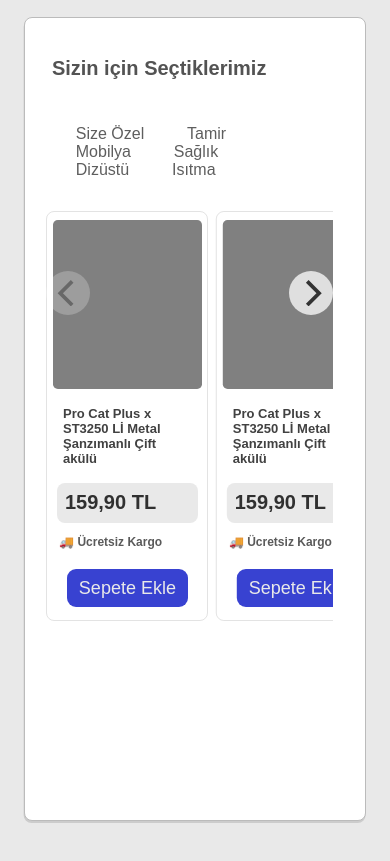
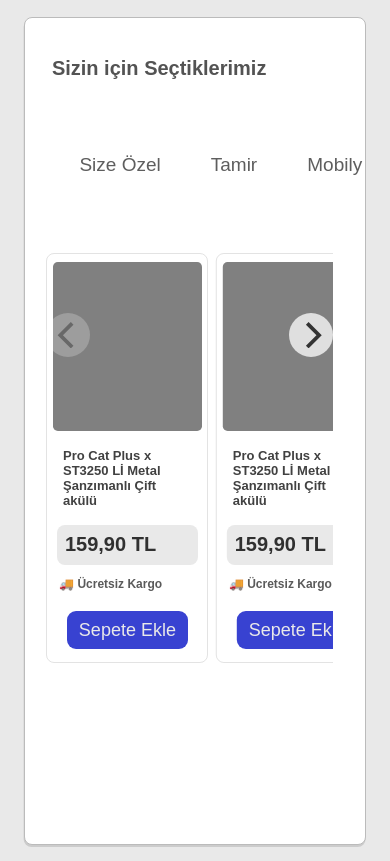
Before and after one commit to egeyil/segmentify-frontend, a plain HTML site: page index.html in a window 390 px wide. Drawn offline with Linux system fonts and the light colour scheme.

Commit message:
more layout changes and added slider for small screens

```diff
--- a/app.js
+++ b/app.js
@@ -1,9 +1,8 @@
 //==========SLIDER LIBRARY FLICKITY==============//
 
-const elem = document.querySelector('.main-carousel');
+const products = document.querySelector('.main-carousel');
 
-
-var flkty = new Flickity( elem, {
+var flkty = new Flickity( products, {
   // options
   accessibility: true,
   // groupCells: 4,
@@ -11,5 +10,6 @@
   imagesLoaded: true,
   lazyLoad: true,
   pageDots: false,
-  prevNextButtons: true
+  prevNextButtons: true,
+  resize: true
 });
--- a/styles.css
+++ b/styles.css
@@ -95,6 +95,7 @@
 main {
     min-height: 95vh;
     margin: 2vh 4vw;
+
 }
 
 main > h1 {
@@ -105,30 +106,31 @@
 /* ===========SIDEBAR============== */
 
 .sidebar {
+    box-sizing: border-box;
+    padding: 0;
+    margin: 0;
     float: left;
-    box-sizing: border-box;
-    max-width: 15%;
-    padding: 0;
-    margin: 0 1em 0 2em;
+    width: 20%;
 }
 
 .sidebar ul {
+    margin: 0 3em 0 2em;
     padding: 0;
-    margin: 0;
 }
 
 .sidebar li {
-    padding: 2vh 0 2vh 1vw;
-    width: 100%;
+    font-size: 19px;
+    padding: 1.2em 4em 1.2em 1em;
     margin: 0;
 }
 
 /* ===========CAROUSEL SECTION============== */
 
 .carousel-section {
+    box-sizing: border-box;
     min-height: 80vh;
     width: 80%;
-    float:right;
+    float: right;
 }
 
 .products {
@@ -137,7 +139,7 @@
 
 .product-card {
     max-width: 17em;
-    margin-right: 1vw;
+    margin-right: 1em;
 }
 
 .image-container {
@@ -191,18 +193,26 @@
 
  @media screen and (max-width: 850px),
        screen and (max-height: 600px) {
+
+    main {
+        overflow: hidden;
+    }
     main > h1 {
         font-size: 20px;
         padding: 3vh 0 0 7vw;
     }
     .sidebar {
-        justify-content: space-between;
-        max-width: 100%;
+        width: 90%;
         margin: 2em 2em;
+        overflow: auto;
+        white-space: nowrap;
+    }
+    .sidebar ul {
+        margin: 1em 0;
     }
     .sidebar li{
-        display: inline;
-        padding: 0.2em 0.2em 0.2em 0.2em;
+        display: inline-block;
+        padding: 0.2em 0.2em 1em 0.2em;
         margin: 0.5em 1em;
     }
     .carousel-section {
@@ -250,18 +260,25 @@
 }
 
 @media screen and (max-width: 715px) {
+    main {
+        overflow: hidden;
+    }
     main > h1 {
         font-size: 20px;
         padding: 3vh 0 0 7vw;
     }
     .sidebar {
-        justify-content: space-between;
-        max-width: 100%;
+        width: 90%;
         margin: 2em 2em;
+        overflow: auto;
+        white-space: nowrap;
+    }
+    .sidebar ul {
+        margin: 1em 0;
     }
     .sidebar li{
-        display: inline;
-        padding: 0.2em 0.2em 0.2em 0.2em;
+        display: inline-block;
+        padding: 0.2em 0.2em 1em 0.2em;
         margin: 0.5em 1em;
     }
     .carousel-section {
```
Also changed, not shown: index.html (+1 -0 lines).
